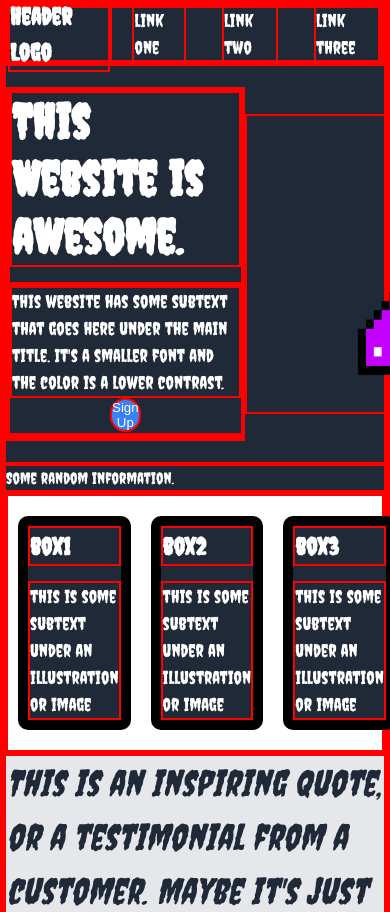
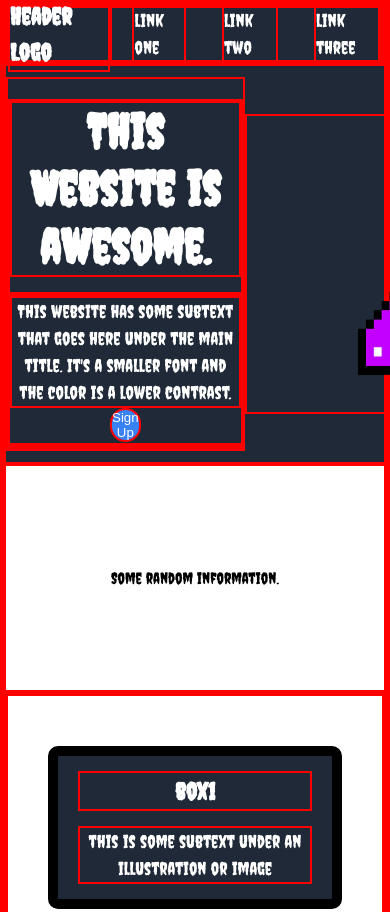
Before and after one commit to twinhitz/odin-landing-page, a plain HTML site: page index.html in a window 390 px wide. Shown: the top 912 px of the page. Drawn offline with Linux system fonts and the light colour scheme.

Commit message:
Add content styles

```diff
--- a/css/style.css
+++ b/css/style.css
@@ -60,8 +60,20 @@ h2{
 
 }
 
+
+.content {
+    display: flex;
+    justify-content: center;
+    padding: 100px;
+    background: #fff;
+    color: #000;
+
+}
+
+
 .boxes .container {
     display: flex;
+    padding: 30px;
 }
 
 .box {
@@ -71,6 +83,7 @@ h2{
     border-radius: 10px;
     margin: 20px 10px;
     border: solid 10px #000;
+    padding: 15px 20px;
 
 
 }
@@ -92,13 +105,6 @@ p {
 }
 
 
-.content {
-    display: flex;
-    justify-content: center;
-    flex-direction: column;
-
-}
-
 
 .boxes {
     background-color: #fff;
@@ -119,6 +125,7 @@ button {
     font-size: 36px;
     font-style: italic;
     color: #1F2937;
+    padding: 30px;
 }
 
 
@@ -154,3 +161,23 @@ a {
      justify-content: center;
 
 }
+
+
+@media(max-width: 768px) {
+
+    .header .container {
+
+        flex-direction: column;
+        padding-top: 20px;
+        text-align: center;
+
+    }
+
+    .boxes .container {
+
+        display: block;
+        text-align: center;
+
+    }
+
+}
```
